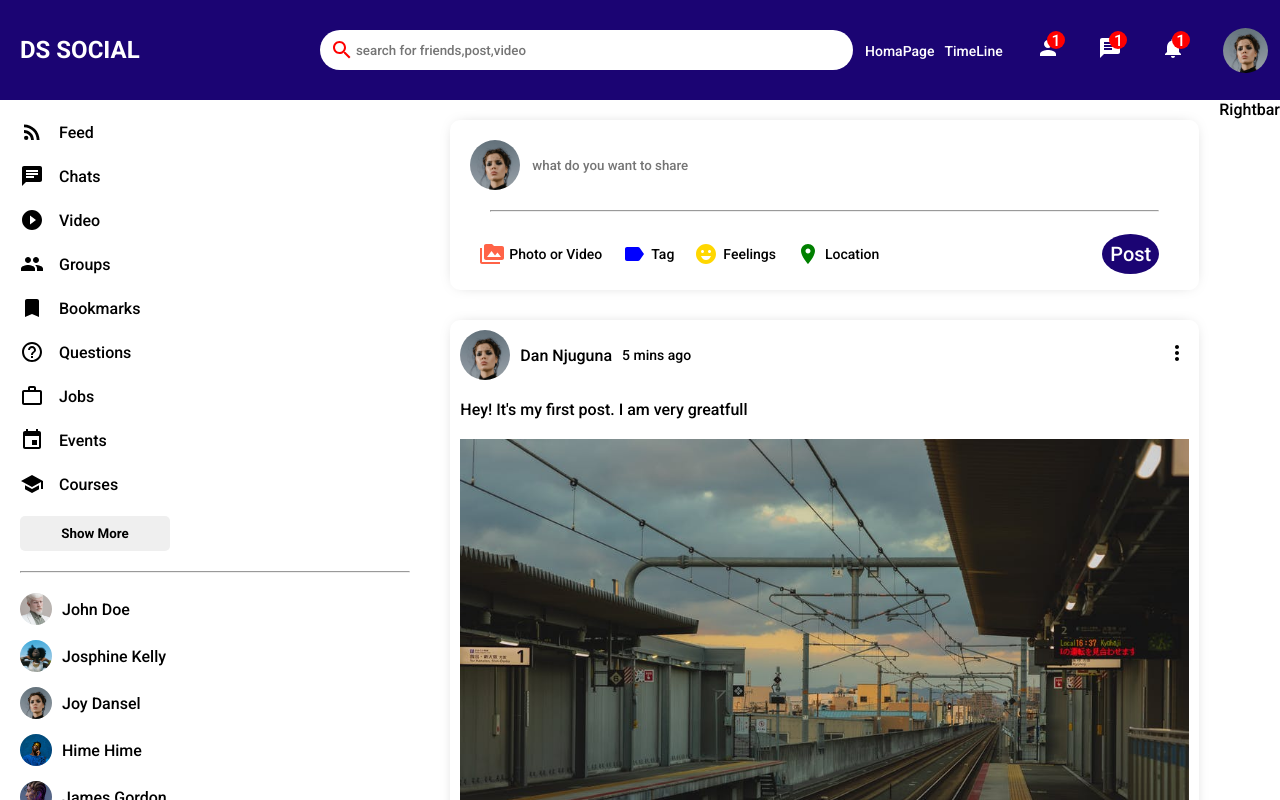
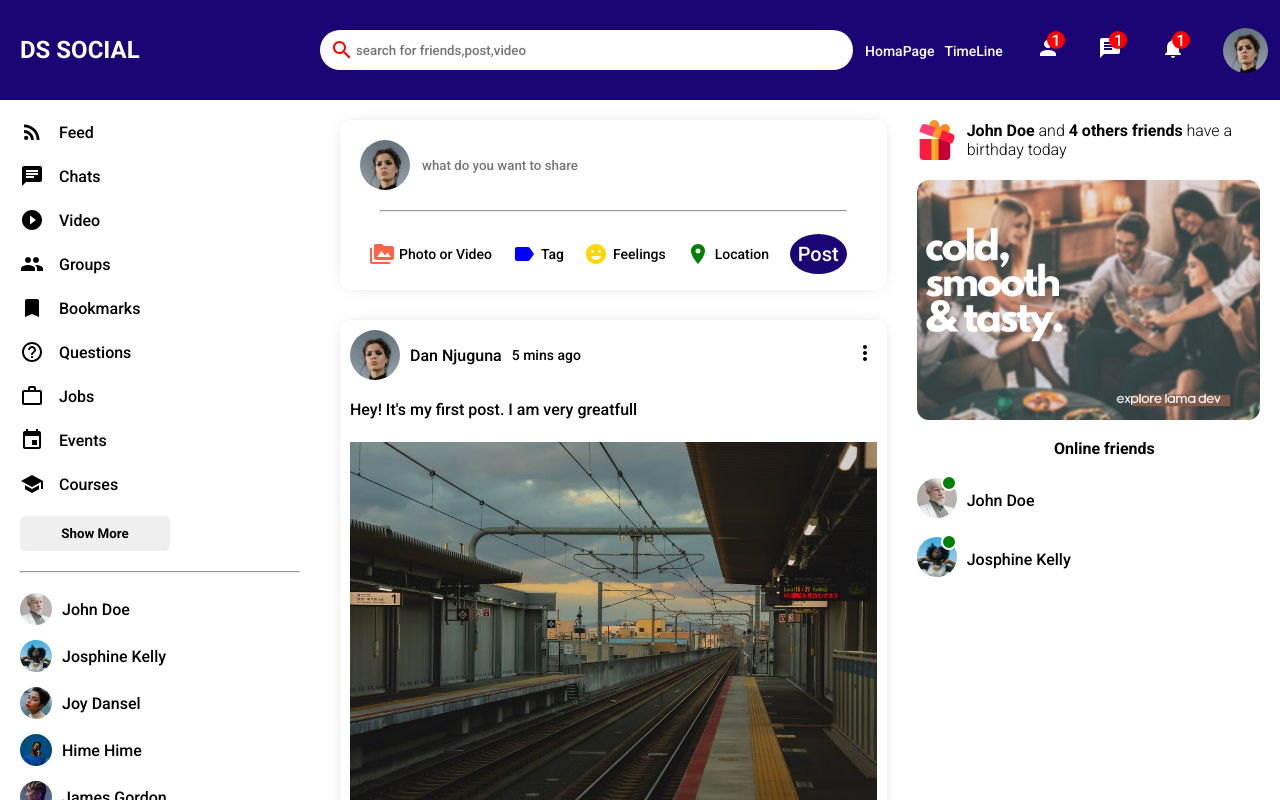
Before and after one commit to DANNJUGUNA/social, a React (Create React App) app: page / in a window 1280 px wide. Built offline with nearby package versions, Linux system fonts and the light colour scheme.

Commit message:
fixed an error

```diff
--- a/src/components/feed/Feed.jsx
+++ b/src/components/feed/Feed.jsx
@@ -2,14 +2,18 @@ import React from 'react'
 import Post from '../posts/Post'
 import Share from '../share/Share'
 import "./feed.css"
+import {Posts} from "../../data"
 const Feed = () => {
   return (
     <div className='feed'>
         <div className="feedwrapper">
           <Share/>
-          <Post/>
-          <Post/>
-          <Post/>
+          {
+            Posts.map((p)=>(
+              <Post key={p.id} post={p}/>
+            ))
+          }
+
         </div>
     </div>
   )
--- a/src/components/rightbar/Rightbar.jsx
+++ b/src/components/rightbar/Rightbar.jsx
@@ -2,7 +2,32 @@ import React from 'react'
 import "./rightbar.css"
 const Rightbar = () => {
   return (
-    <div>Rightbar</div>
+    <div className='rightbar'>
+        <div className="rightbarwrapper">
+          <div className="birthdaycontainer">
+            <img className='birthdayimage' src="/assets/gift.png" alt="image" />
+            <span className='birthdaytext'><b>John Doe</b> and <b> 4 others friends</b> have a birthday today</span>
+          </div>
+          <img src="/assets/ad.png" alt="" className="rightbaradvert" />
+          <h4 className="rightbartitle">Online friends</h4>
+          <ul className="rightbarfriendslist">
+            <li className="rightbarfriend">
+              <div className="rightbarprofileimagecontainer">
+                <img src="./assets/person/2.jpeg" alt="" className="rightbarprofileimage" />
+                <span className="rightbaronlinebadge"></span>
+              </div>
+              <span className="rightbarusername">John Doe</span>
+            </li>
+            <li className="rightbarfriend">
+              <div className="rightbarprofileimagecontainer">
+                <img src="./assets/person/3.jpeg" alt="" className="rightbarprofileimage" />
+                <span className="rightbaronlinebadge"></span>
+              </div>
+              <span className="rightbarusername">Josphine Kelly</span>
+            </li>
+          </ul>
+        </div>
+    </div>
   )
 }
 
--- a/src/components/rightbar/rightbar.css
+++ b/src/components/rightbar/rightbar.css
@@ -0,0 +1,67 @@
+.rightbar{
+    flex: 3.5;
+}
+.rightbarwrapper{
+    padding: 20px 20px 0 0;
+    margin-left: 10px;
+}
+.birthdaycontainer{
+    display: flex;
+    align-items: center;
+}
+.birthdayimage{
+    width: 40px;
+    height: 40px;
+    margin-right: 10px;
+}
+.birthdaytext{
+    font-size: 16px;
+    font-weight: 300;
+}
+.rightbaradvert{
+    width: 100%;
+    margin-top: 20px;
+    border-radius: 12px;
+}
+.rightbartitle{
+    margin-top: 15px;
+    margin-bottom: 20px;
+    display: flex;
+    align-items: center;
+    margin-left: 40%;
+}
+.rightbarprofileimagecontainer{
+    margin-right: 10px;
+    position: relative;
+}
+.rightbarprofileimage{
+    width: 40px;
+    height: 40px;
+    border-radius: 50%;
+    object-fit: cover;
+}
+.rightbaronlinebadge{
+    width: 12px;
+    height: 12px;
+    border-radius: 50%;
+    position: absolute;
+    background-color: green;
+    top: -3px;
+    right: 0px;
+    left: -2;
+    border: 2px solid white;
+}
+.rightbarusername{
+    font-weight: 500;
+}
+.rightbarfriendslist{
+    padding: 0px;
+    margin: 0;
+    list-style: none;
+
+}
+.rightbarfriend{
+    display: flex;
+    align-items: center;
+    margin-bottom: 15px;
+}
--- a/src/components/sidebar/Sidebar.jsx
+++ b/src/components/sidebar/Sidebar.jsx
@@ -56,7 +56,7 @@ const Sidebar = () => {
                     <span className="sidebarFriendName">Josphine Kelly</span>
                 </li>
                 <li className="sidebarFriend">
-                    <img className='sidebarFriendImage' src="/assets/person/1.jpeg" alt="name" />
+                    <img className='sidebarFriendImage' src="/assets/person/4.jpeg" alt="name" />
                     <span className="sidebarFriendName">Joy Dansel</span>
                 </li>
                 <li className="sidebarFriend">
@@ -69,11 +69,11 @@ const Sidebar = () => {
                 </li>
                 <li className="sidebarFriend">
                     <img className='sidebarFriendImage' src="/assets/person/8.jpeg" alt="name" />
-                    <span className="sidebarFriendName">Hime Hime</span>
+                    <span className="sidebarFriendName">Jane Hime</span>
                 </li>
                 <li className="sidebarFriend">
                     <img className='sidebarFriendImage' src="/assets/person/10.jpeg" alt="name" />
-                    <span className="sidebarFriendName">Ham Hime</span>
+                    <span className="sidebarFriendName">Hellen Josphine</span>
                 </li>
             </ul>
         </div>
--- a/src/components/sidebar/sidebar.css
+++ b/src/components/sidebar/sidebar.css
@@ -2,6 +2,8 @@
     flex: 3;
     height: calc(100vh - 100px);
     overflow-y: scroll;
+    position: sticky;
+    top: 50px;
 }
 ::-webkit-scrollbar{
     width: 15px;
```
